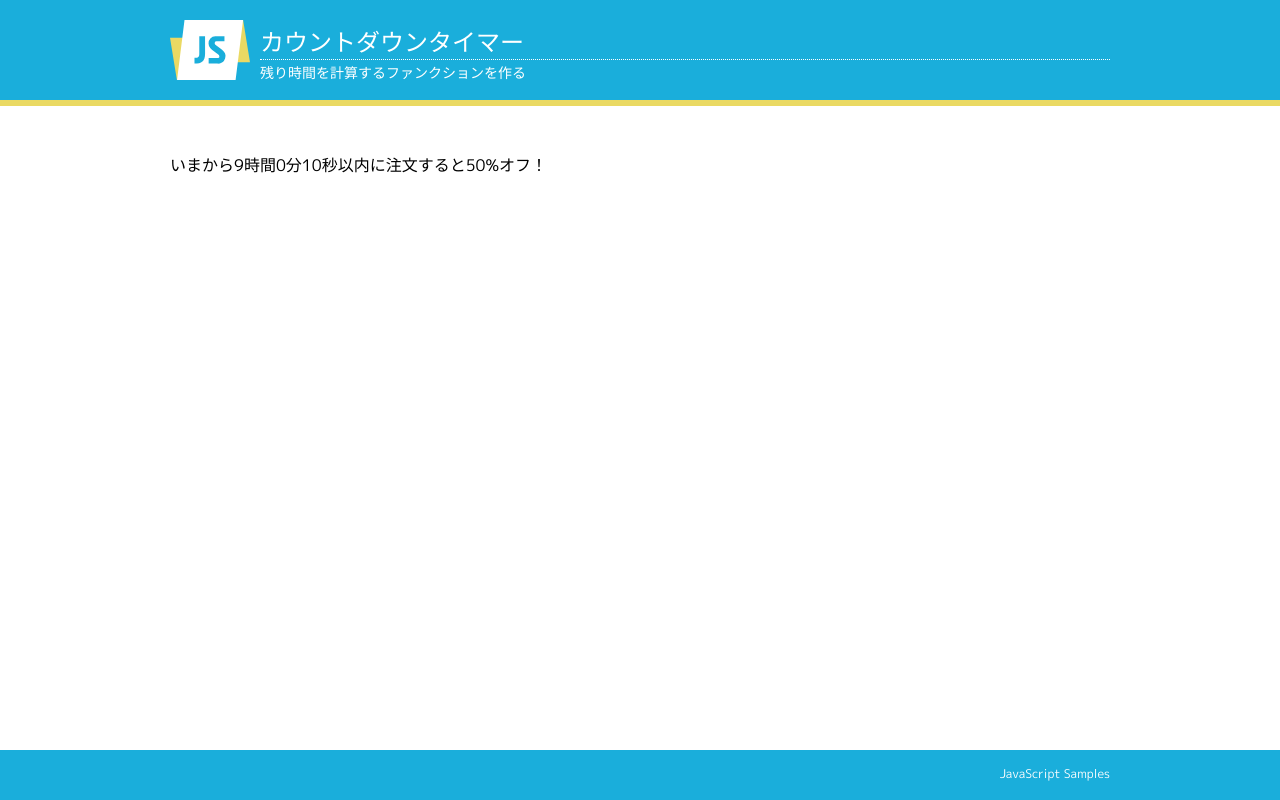
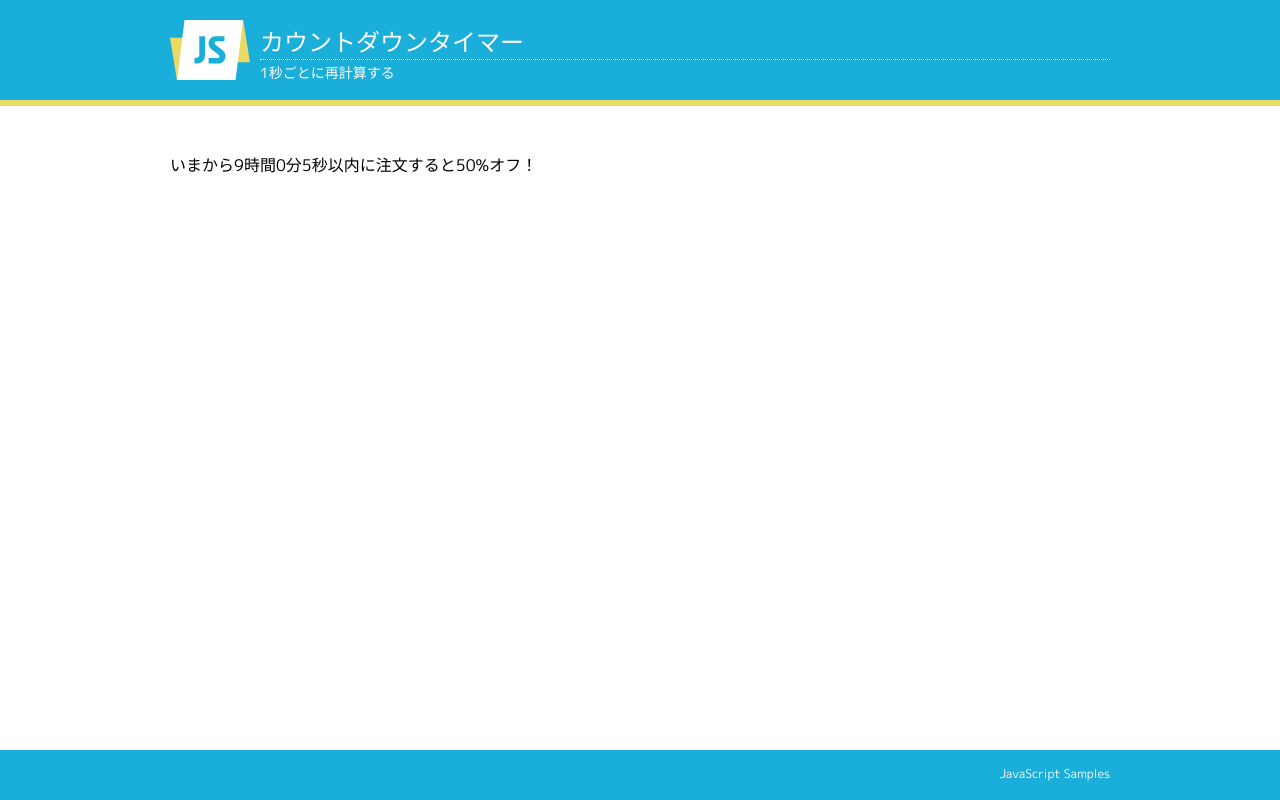
Before and after one commit to takato15/javascript_study, a plain HTML site: page practice/5-01_countdown/index.html in a window 1280 px wide. Drawn offline with Linux system fonts and the light colour scheme.

Commit message:
[update]１秒毎にカウントダウン

```diff
--- a/practice/5-01_countdown/index.html
+++ b/practice/5-01_countdown/index.html
@@ -14,7 +14,7 @@
     <header>
         <div class="container">
             <h1>カウントダウンタイマー</h1>
-            <h2>残り時間を計算するファンクションを作る</h2>
+            <h2>1秒ごとに再計算する</h2>
         </div><!-- /.container -->
     </header>
     <main>
@@ -50,10 +50,18 @@
         goal.setMinutes(59);
         goal.setSeconds(59);
 
-        console.log(countdown(goal));
-        const counter = countdown(goal);
-        const time = `${counter[1]}時間${counter[2]}分${counter[3]}秒`;
-        document.getElementById('timer').textContent = time;
+        function recalc() {
+            const counter = countdown(goal);
+            const time = `${counter[1]}時間${counter[2]}分${counter[3]}秒`;
+            document.getElementById('timer').textContent = time;
+            refresh();
+        }
+
+        function refresh() {
+            setTimeout(recalc, 1000);
+        }
+
+        recalc();
     </script>
 </body>
 
```
